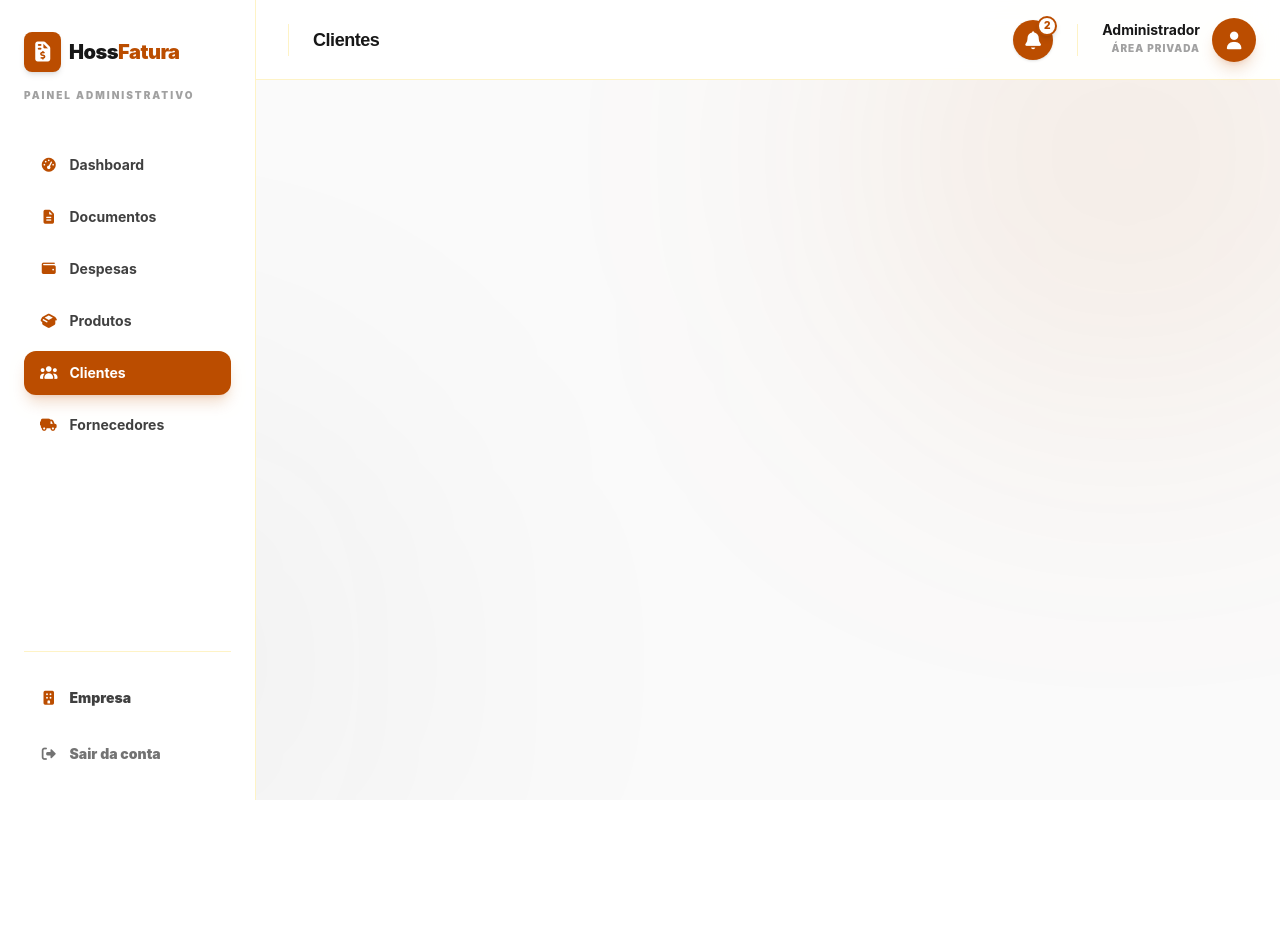
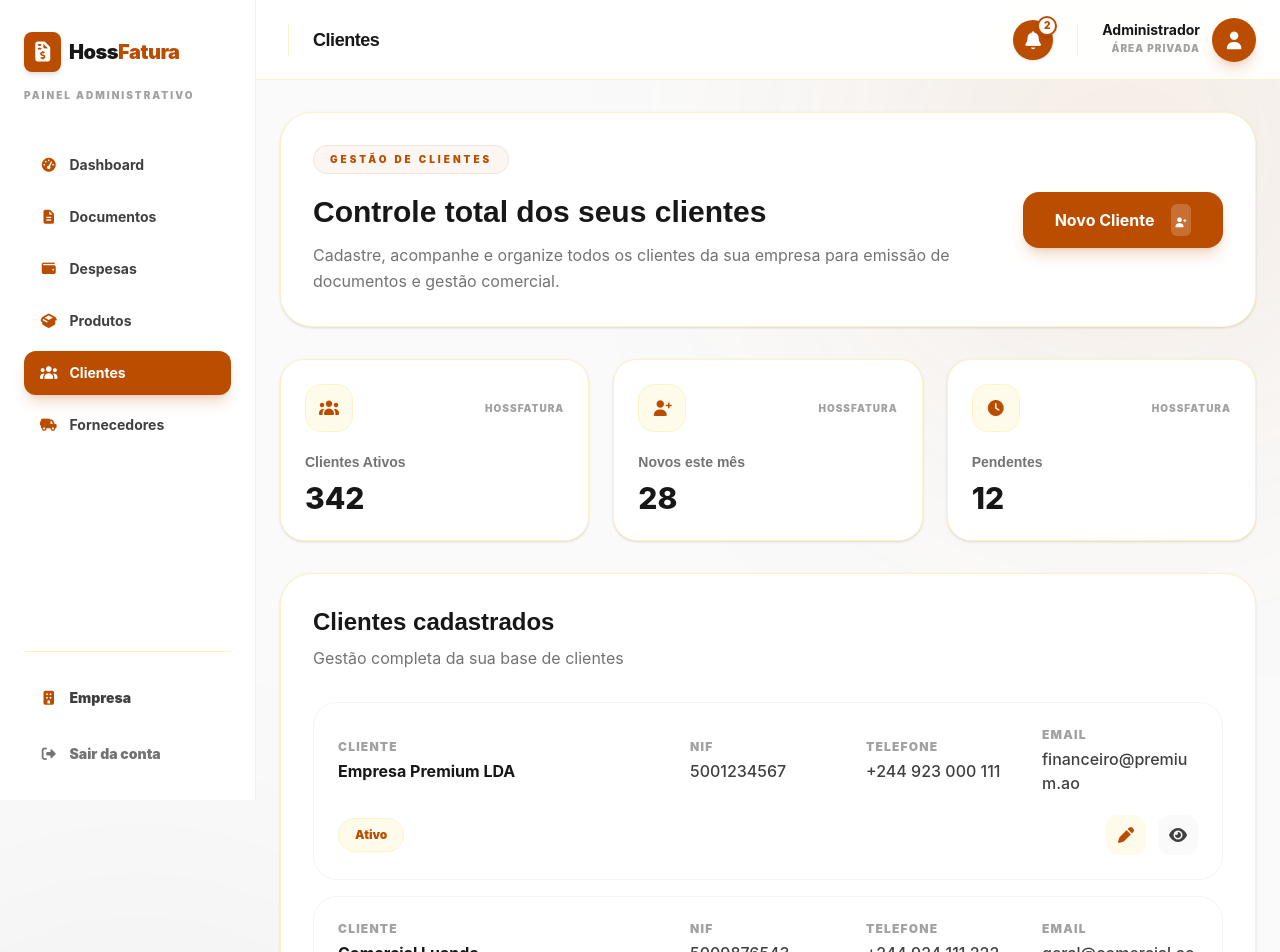
Before and after one commit to nsimba-afonso-nwayami/hossfatura, a React (Vite) app: page /hossfatura/dashboard/clientes in a window 1280 px wide. Shown: the top 952 px of the page. Before the commit the page ends 800 px from the top, so only its background shows below. Built offline with nearby package versions, Linux system fonts and the light colour scheme.

Commit message:
Página de clientes feita

```diff
--- a/src/pages/dashboard/ClientesHossFatura.jsx
+++ b/src/pages/dashboard/ClientesHossFatura.jsx
@@ -4,6 +4,33 @@ import Modal from "./components/Modal";
 import { Link } from "react-router-dom";
 
 export default function ClientesHossFatura() {
+  const [openNovoCliente, setOpenNovoCliente] = useState(false);
+  const [openVerCliente, setOpenVerCliente] = useState(false);
+  const [openEditarCliente, setOpenEditarCliente] = useState(false);
+
+  const clientes = [
+    {
+      nome: "Empresa Premium LDA",
+      nif: "5001234567",
+      telefone: "+244 923 000 111",
+      email: "financeiro@premium.ao",
+      status: "Ativo",
+    },
+    {
+      nome: "Comercial Luanda",
+      nif: "5009876543",
+      telefone: "+244 924 111 222",
+      email: "geral@comercial.ao",
+      status: "Ativo",
+    },
+    {
+      nome: "Mercado Central",
+      nif: "5004567891",
+      telefone: "+244 925 333 444",
+      email: "contacto@mercado.ao",
+      status: "Pendente",
+    },
+  ];
 
   return (
     <>
@@ -11,7 +38,253 @@ export default function ClientesHossFatura() {
 
       <HossFaturaLayout title="Clientes">
         <section className="space-y-8">
+
+          {/* HERO */}
+          <div className="bg-white border border-amber-100 rounded-4xl p-8 shadow-sm">
+            <div className="flex flex-col lg:flex-row lg:items-center lg:justify-between gap-6">
+
+              <div>
+                <div className="inline-block px-4 py-1.5 mb-5 text-[10px] font-black tracking-[0.3em] uppercase text-amber-700 bg-amber-700/5 border border-amber-700/10 rounded-full">
+                  Gestão de Clientes
+                </div>
+
+                <h1 className="text-3xl font-extrabold text-neutral-900">
+                  Controle total dos seus clientes
+                </h1>
+
+                <p className="text-neutral-500 mt-3 max-w-2xl leading-relaxed">
+                  Cadastre, acompanhe e organize todos os clientes da sua
+                  empresa para emissão de documentos e gestão comercial.
+                </p>
+              </div>
+
+              <button
+                onClick={() => setOpenNovoCliente(true)}
+                className="group cursor-pointer flex items-center justify-center gap-4 bg-amber-700 hover:bg-amber-600 text-white px-8 h-14 rounded-2xl font-bold transition-all duration-300 shadow-lg shadow-amber-700/20 hover:-translate-y-1"
+              >
+                <span>Novo Cliente</span>
+
+                <div className="bg-white/20 p-1 rounded-md">
+                  <i className="fas fa-user-plus text-[10px]"></i>
+                </div>
+              </button>
+            </div>
+          </div>
+
+          {/* STATS */}
+          <div className="grid sm:grid-cols-3 gap-6">
+            {[
+              {
+                title: "Clientes Ativos",
+                value: "342",
+                icon: "users",
+              },
+              {
+                title: "Novos este mês",
+                value: "28",
+                icon: "user-plus",
+              },
+              {
+                title: "Pendentes",
+                value: "12",
+                icon: "clock",
+              },
+            ].map((item, index) => (
+              <div
+                key={index}
+                className="bg-white border border-amber-100 rounded-3xl p-6 shadow-sm"
+              >
+                <div className="flex items-center justify-between mb-5">
+                  <div className="w-12 h-12 rounded-2xl bg-amber-50 border border-amber-100 flex items-center justify-center text-amber-700">
+                    <i className={`fas fa-${item.icon}`}></i>
+                  </div>
+
+                  <span className="text-[10px] font-black uppercase tracking-widest text-neutral-400">
+                    HossFatura
+                  </span>
+                </div>
+
+                <h3 className="text-sm font-bold text-neutral-500">
+                  {item.title}
+                </h3>
+
+                <p className="text-3xl font-extrabold text-neutral-900 mt-2">
+                  {item.value}
+                </p>
+              </div>
+            ))}
+          </div>
+
+          {/* LISTA */}
+          <div className="bg-white border border-amber-100 rounded-4xl p-8 shadow-sm">
+
+            <div className="flex items-center justify-between mb-8">
+              <div>
+                <h2 className="text-2xl font-extrabold text-neutral-900">
+                  Clientes cadastrados
+                </h2>
+
+                <p className="text-neutral-500 mt-2">
+                  Gestão completa da sua base de clientes
+                </p>
+              </div>
+            </div>
+
+            <div className="space-y-4">
+              {clientes.map((item, index) => (
+                <div
+                  key={index}
+                  className="border border-neutral-100 rounded-3xl p-6 hover:border-amber-200 transition-all duration-300"
+                >
+                  <div className="grid lg:grid-cols-5 gap-5 items-center">
+
+                    <div className="lg:col-span-2">
+                      <p className="text-xs uppercase font-black tracking-widest text-neutral-400">
+                        Cliente
+                      </p>
+                      <p className="font-bold text-neutral-900 mt-1">
+                        {item.nome}
+                      </p>
+                    </div>
+
+                    <div>
+                      <p className="text-xs uppercase font-black tracking-widest text-neutral-400">
+                        NIF
+                      </p>
+                      <p className="font-medium text-neutral-700 mt-1">
+                        {item.nif}
+                      </p>
+                    </div>
+
+                    <div>
+                      <p className="text-xs uppercase font-black tracking-widest text-neutral-400">
+                        Telefone
+                      </p>
+                      <p className="font-medium text-neutral-700 mt-1">
+                        {item.telefone}
+                      </p>
+                    </div>
+
+                    <div>
+                      <p className="text-xs uppercase font-black tracking-widest text-neutral-400">
+                        Email
+                      </p>
+                      <p className="font-medium text-neutral-700 mt-1 break-all">
+                        {item.email}
+                      </p>
+                    </div>
+
+                  </div>
+
+                  <div className="flex flex-col sm:flex-row sm:items-center sm:justify-between gap-4 mt-5">
+
+                    <span className="inline-flex px-4 py-2 rounded-full text-xs font-black border bg-amber-50 text-amber-700 border-amber-100 w-fit">
+                      {item.status}
+                    </span>
+
+                    {/* BOTÕES DE AÇÃO */}
+                    <div className="flex items-center gap-3">
+                      <button
+                        onClick={() => setOpenEditarCliente(true)}
+                        className="w-10 h-10 rounded-xl bg-amber-50 text-amber-700 hover:bg-amber-100 transition cursor-pointer"
+                      >
+                        <i className="fas fa-pen"></i>
+                      </button>
+
+                      <button
+                        onClick={() => setOpenVerCliente(true)}
+                        className="w-10 h-10 rounded-xl bg-neutral-50 text-neutral-700 hover:bg-neutral-100 transition cursor-pointer"
+                      >
+                        <i className="fas fa-eye"></i>
+                      </button>
+                    </div>
+
+                  </div>
+                </div>
+              ))}
+            </div>
+
+          </div>
+
         </section>
+
+        {/* MODAL NOVO CLIENTE */}
+        <Modal
+          isOpen={openNovoCliente}
+          onClose={() => setOpenNovoCliente(false)}
+          title="Novo Cliente"
+          icon="fas fa-user-plus"
+        >
+          <form className="space-y-6">
+            <div>
+              <label className="block text-sm font-bold mb-2">
+                Nome do Cliente
+              </label>
+              <input
+                type="text"
+                placeholder="Digite o nome"
+                className="w-full h-14 px-5 rounded-2xl border border-neutral-200 bg-white outline-none focus:border-amber-700"
+              />
+            </div>
+
+            <div>
+              <label className="block text-sm font-bold mb-2">
+                NIF
+              </label>
+              <input
+                type="text"
+                placeholder="Digite o NIF"
+                className="w-full h-14 px-5 rounded-2xl border border-neutral-200 bg-white outline-none focus:border-amber-700"
+              />
+            </div>
+
+            <button className="w-full h-14 rounded-2xl bg-amber-700 hover:bg-amber-600 text-white font-bold cursor-pointer transition-all">
+              Salvar Cliente
+            </button>
+          </form>
+        </Modal>
+
+        {/* MODAL VER */}
+        <Modal
+          isOpen={openVerCliente}
+          onClose={() => setOpenVerCliente(false)}
+          title="Detalhes do Cliente"
+          icon="fas fa-eye"
+        >
+          <div className="space-y-4">
+            <p><strong>Cliente:</strong> Empresa Premium LDA</p>
+            <p><strong>NIF:</strong> 5001234567</p>
+            <p><strong>Telefone:</strong> +244 923 000 111</p>
+            <p><strong>Email:</strong> financeiro@premium.ao</p>
+            <p><strong>Status:</strong> Ativo</p>
+          </div>
+        </Modal>
+
+        {/* MODAL EDITAR */}
+        <Modal
+          isOpen={openEditarCliente}
+          onClose={() => setOpenEditarCliente(false)}
+          title="Editar Cliente"
+          icon="fas fa-pen"
+        >
+          <form className="space-y-6">
+            <div>
+              <label className="block text-sm font-bold mb-2">
+                Nome do Cliente
+              </label>
+              <input
+                type="text"
+                defaultValue="Empresa Premium LDA"
+                className="w-full h-14 px-5 rounded-2xl border border-neutral-200 bg-white outline-none focus:border-amber-700"
+              />
+            </div>
+
+            <button className="w-full h-14 rounded-2xl bg-amber-700 hover:bg-amber-600 text-white font-bold cursor-pointer transition-all">
+              Atualizar Cliente
+            </button>
+          </form>
+        </Modal>
+
       </HossFaturaLayout>
     </>
   );
```
